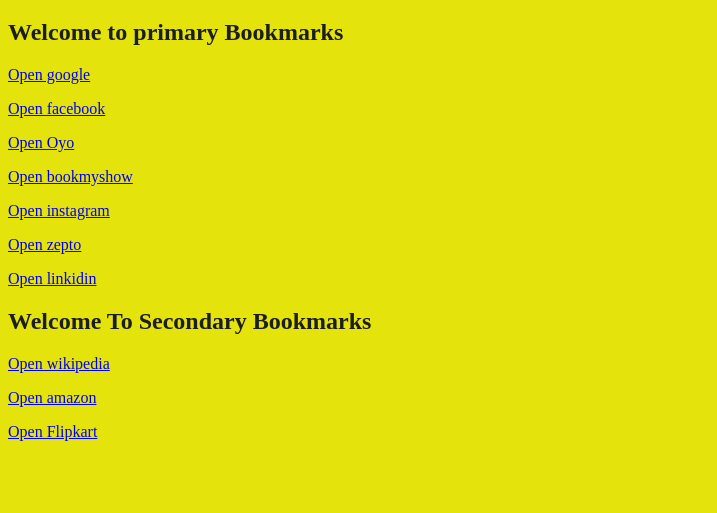
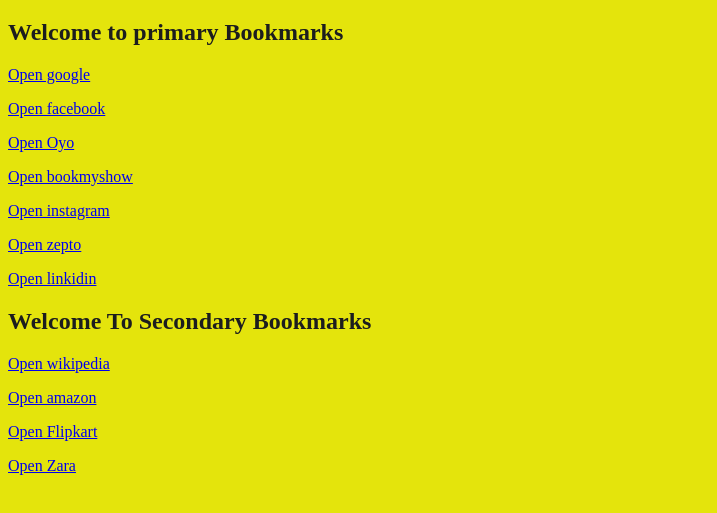
Before and after one commit to yashmahindrakar2025-star/myfirstbookmark, a plain HTML site: page index.html in a window 1280 px wide. Shown: the part 61-574 px from the top of the page, without its empty margins (0-717 px from the left). Drawn offline with Linux system fonts and the light colour scheme; a script that the page names is missing.

Commit message:
Update index.html
link added

```diff
--- a/index.html
+++ b/index.html
@@ -21,6 +21,7 @@
   <p><a target="_blank" href="https://www.wikipidia.com">Open wikipedia</a></p>
   <p><a target="_blank" href="https://www.amazon.com">Open amazon</a></p>
   <p><a target="_blank" href="https://www.Flipkart.com">Open Flipkart</a></p>
+  <p><a target="_blank" href="https://www.zara.com">Open Zara</a></p>
   <script src="code.jss"></script>
 </body>
 </html>
```
